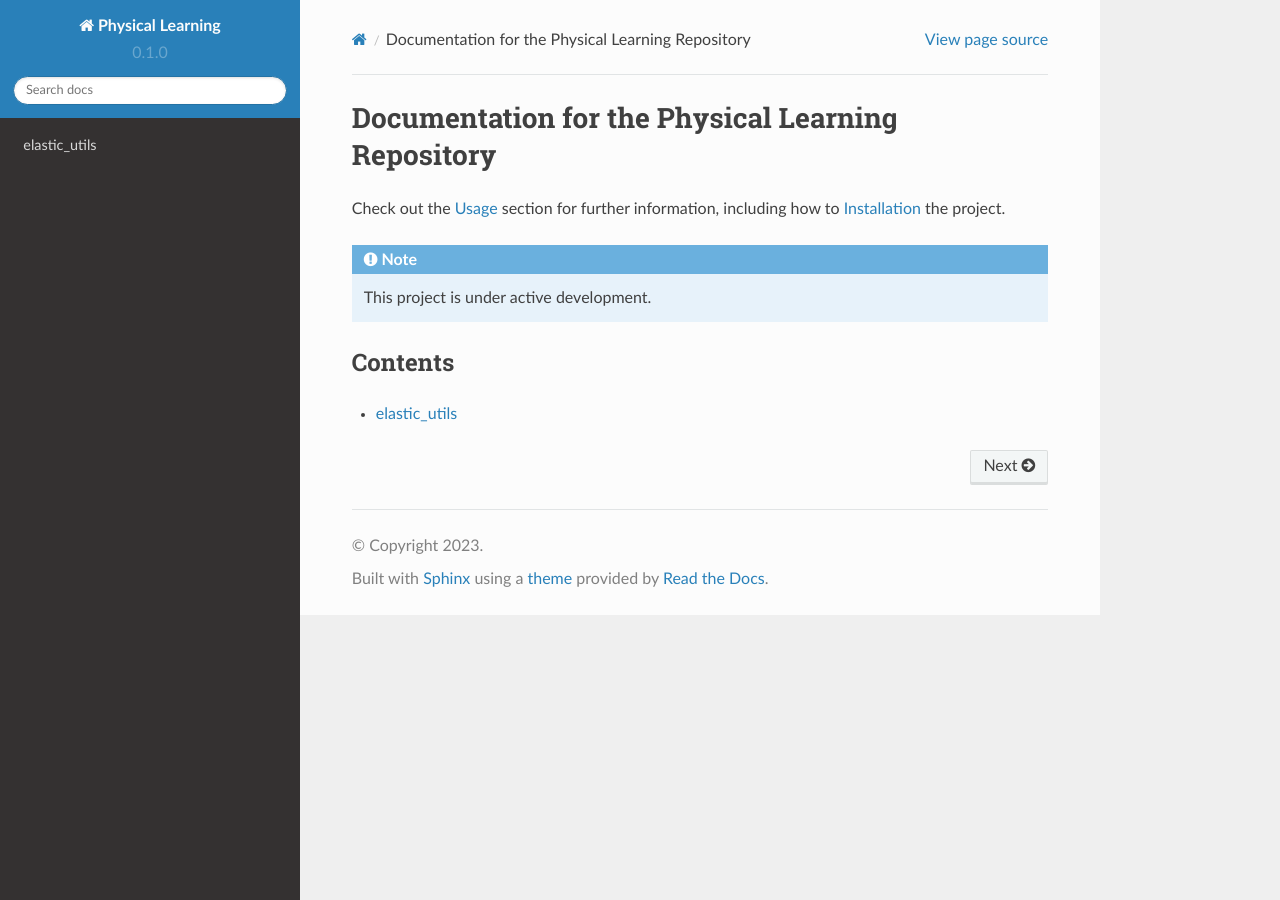
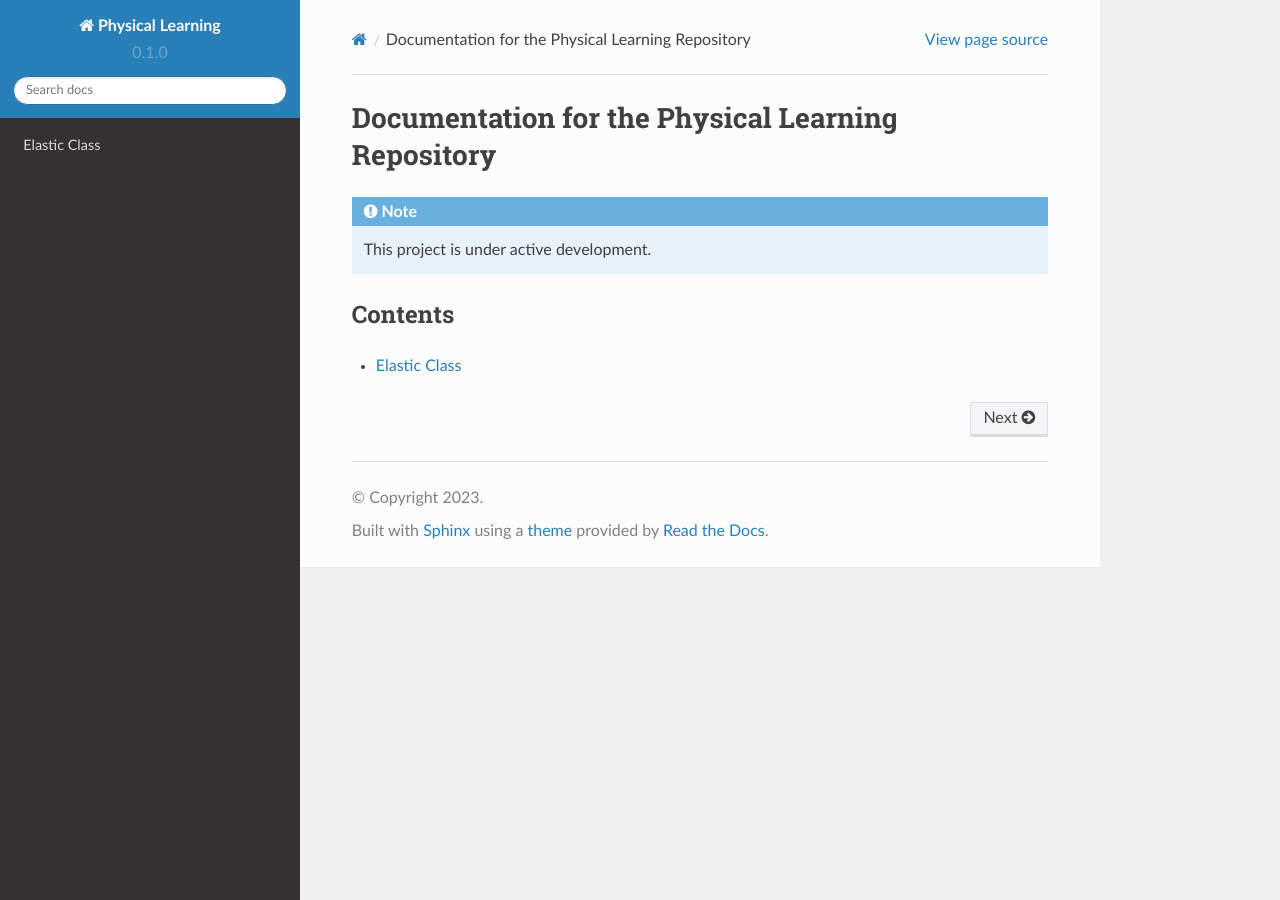
Before and after one commit to jandrejevic12/physical_learning, a Sphinx documentation site: the page built from docs/source/index.rst, in a window 1280 px wide. Built offline with Sphinx 7.4.7 and the Read the Docs theme 2.0.0, drawn with Linux system fonts in a browser that asks for light colours.

```diff
--- a/docs/source/conf.py
+++ b/docs/source/conf.py
@@ -35,6 +35,10 @@ html_theme = 'sphinx_rtd_theme'
 # -- Options for EPUB output
 epub_show_urls = 'footnote'
 
+# -- Options for docstring
+napoleon_google_docstring = False
+napoleon_numpy_docstring = True
+
 import os
 import sys
 #Location of Sphinx files
--- a/docs/source/index.rst
+++ b/docs/source/index.rst
@@ -1,8 +1,5 @@
 Documentation for the Physical Learning Repository
 ==================================================
-
-Check out the :doc:`usage` section for further information, including
-how to :ref:`installation` the project.
 
 .. note::
 
--- a/docs/source/physical_learning.rst
+++ b/docs/source/physical_learning.rst
@@ -1,6 +1,8 @@
-elastic_utils
+.. include:: macros.hrst
+
+Elastic Class
 -------------
 
-.. automodule:: physical_learning.elastic_utils
+.. autoclass:: physical_learning.elastic_utils.Elastic
     :members:
     :show-inheritance:
```
Also changed, not shown: docs/source/usage.rst (deleted, +0 -33 lines), 1 other file.
